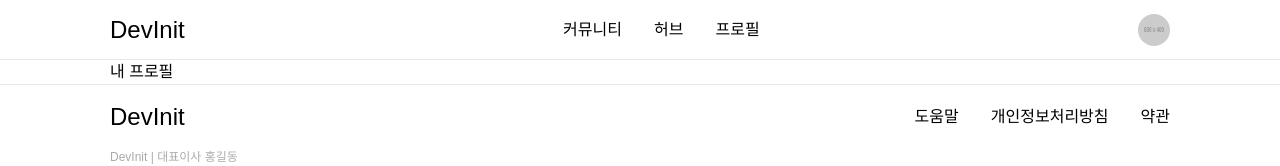
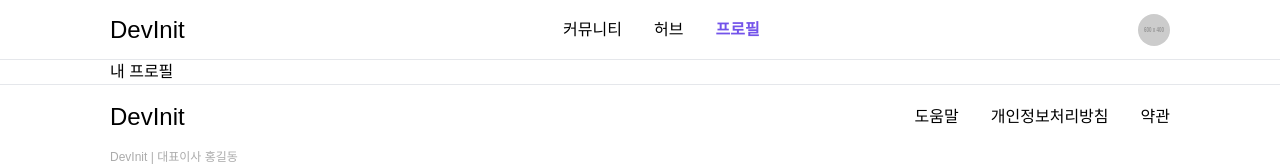
Before and after one commit to seung365/frontend, a React (Vite) app: page /my in a window 1280 px wide. Shown: the top 166 px of the page. Built offline with nearby package versions, Linux system fonts and the light colour scheme; a web font is replaced by a local one.

Commit message:
feat: 헤더 메뉴 부분 NavLink 적용

```diff
--- a/src/components/layouts/Header/index.tsx
+++ b/src/components/layouts/Header/index.tsx
@@ -4,15 +4,34 @@ Header 컴포넌트
 - 아직 특별한 기능은 넣지 않고 구조만 잡기위해 설계.
 */
 
+import { Link, NavLink } from 'react-router-dom'
+
+const navList = [
+  { path: '/board', name: '커뮤니티' },
+  { path: '/hub', name: '허브' },
+  { path: '/my', name: '프로필' },
+]
+
 const Header = () => {
+  const navActiveClassName = ({ isActive }: { isActive: boolean }) => {
+    if (isActive) {
+      return 'text-main-color font-bold'
+    }
+  }
   return (
     <header className='fixed top-0 left-0 z-50 bg-white w-full h-[60px] flex justify-center border-b'>
       <div className='w-full max-w-[1060px] flex justify-between items-center'>
-        <h1 className='text-size-title'>DevInit</h1>
+        <Link to='/'>
+          <h1 className='text-size-title'>DevInit</h1>
+        </Link>
         <ul className='flex items-center gap-8'>
-          <li>커뮤니티</li>
-          <li>허브</li>
-          <li>프로필</li>
+          {navList.map((menu) => (
+            <li key={`menu-${menu.name}`}>
+              <NavLink to={menu.path} className={navActiveClassName}>
+                {menu.name}
+              </NavLink>
+            </li>
+          ))}
         </ul>
         <button className='flex justify-center w-8 h-8'>
           <img
```
